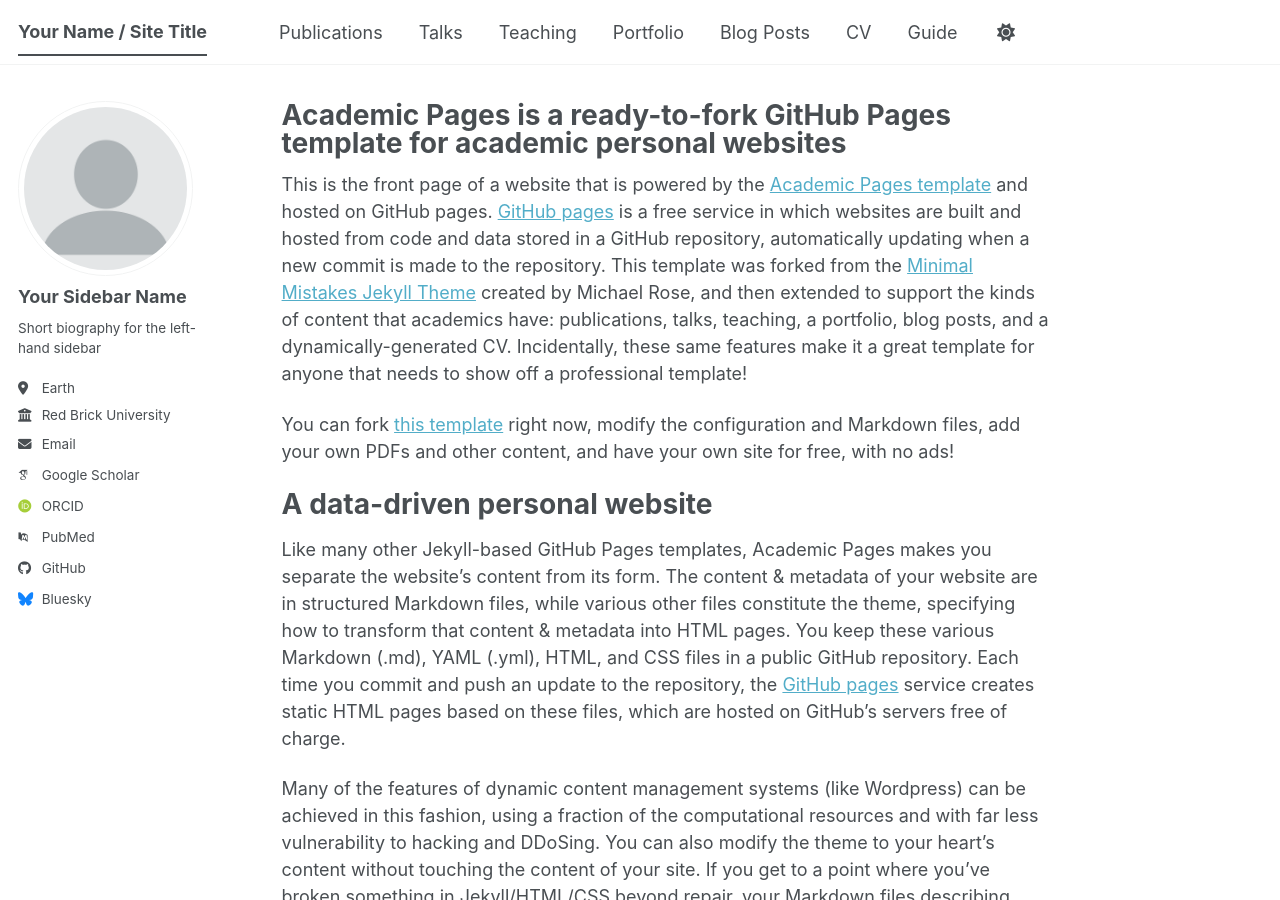
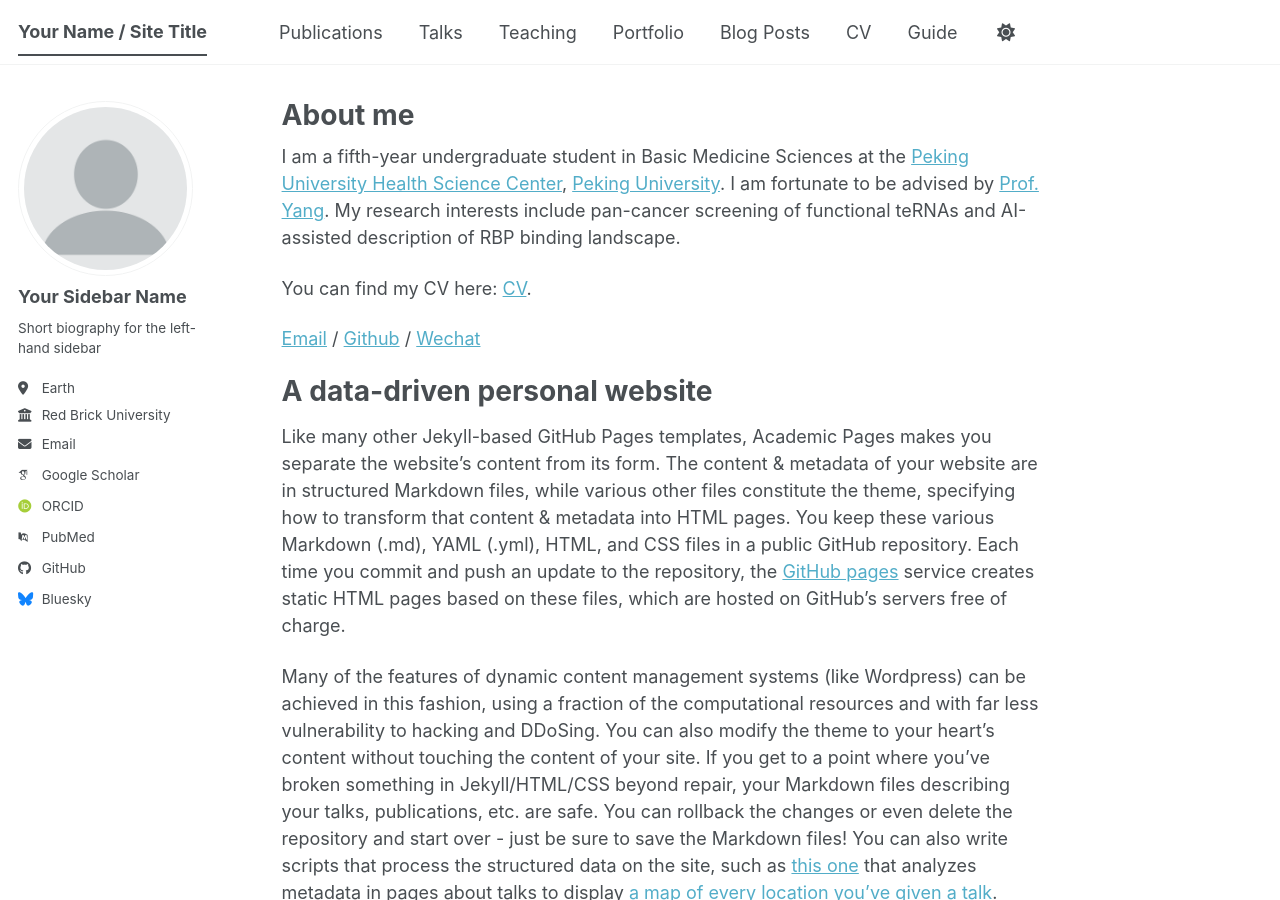
Before and after one commit to BitterWood/BitterWood.github.io, a Jekyll site: the page built from _pages/about.md, in a window 1280 px wide and 900 px high. Built offline with Jekyll 4.4.1, drawn with Linux system fonts in a browser that asks for light colours; some web fonts are replaced; a script bundle is joined from its source files by our own code; library files that are not in the unit come from our copies.

Commit message:
Revise about page with personal details and CV link
Updated the title and content of the about page to reflect personal information and research interests.

```diff
--- a/_pages/about.md
+++ b/_pages/about.md
@@ -1,15 +1,17 @@
 ---
 permalink: /
-title: "Academic Pages is a ready-to-fork GitHub Pages template for academic personal websites"
+title: "About me"
 author_profile: true
 redirect_from:
   - /about/
   - /about.html
 ---
 
-This is the front page of a website that is powered by the [Academic Pages template](https://github.com/academicpages/academicpages.github.io) and hosted on GitHub pages. [GitHub pages](https://pages.github.com) is a free service in which websites are built and hosted from code and data stored in a GitHub repository, automatically updating when a new commit is made to the repository. This template was forked from the [Minimal Mistakes Jekyll Theme](https://mmistakes.github.io/minimal-mistakes/) created by Michael Rose, and then extended to support the kinds of content that academics have: publications, talks, teaching, a portfolio, blog posts, and a dynamically-generated CV. Incidentally, these same features make it a great template for anyone that needs to show off a professional template!
+I am a fifth-year undergraduate student in Basic Medicine Sciences at the [Peking University Health Science Center](https://www.bjmu.edu.cn/), [Peking University](https://www.pku.edu.cn/). I am fortunate to be advised by [Prof. Yang](https://ebiomed.pku.edu.cn/). My research interests include pan-cancer screening of functional teRNAs and AI-assisted description of RBP binding landscape.
 
- You can fork [this template](https://github.com/academicpages/academicpages.github.io) right now, modify the configuration and Markdown files, add your own PDFs and other content, and have your own site for free, with no ads!
+You can find my CV here: [CV](../assets/Curriculum_Vitae.pdf).
+
+[Email](mailto:2110305301@stu.pku.edu.cn) / [Github](https://github.com/BitterWood) / [Wechat](../images/wechat.jpg)
 
 A data-driven personal website
 ======
```
